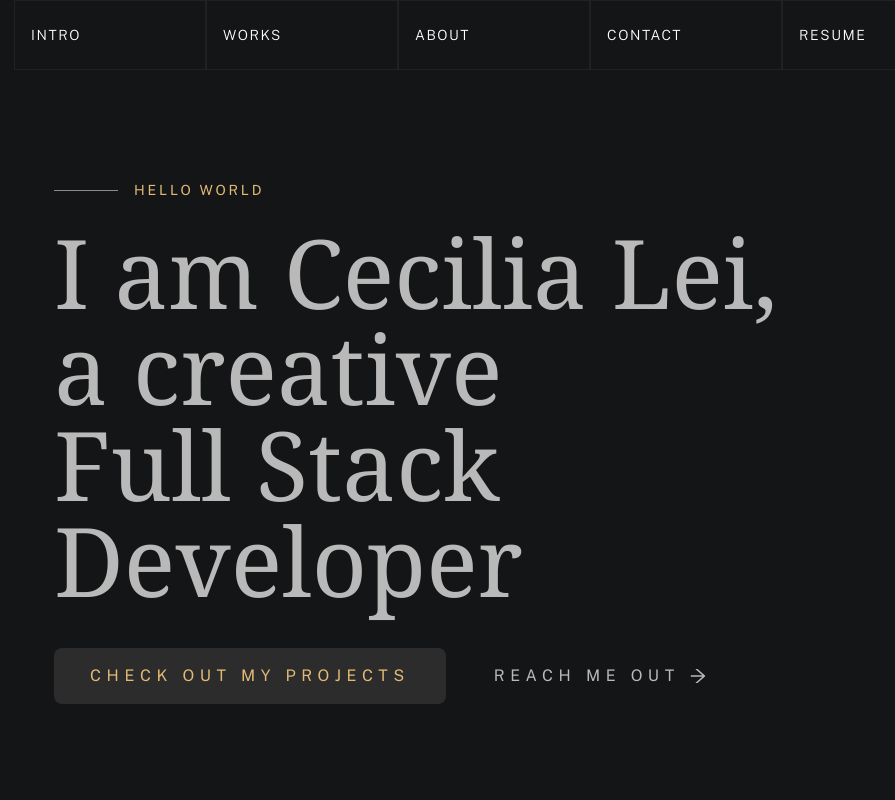
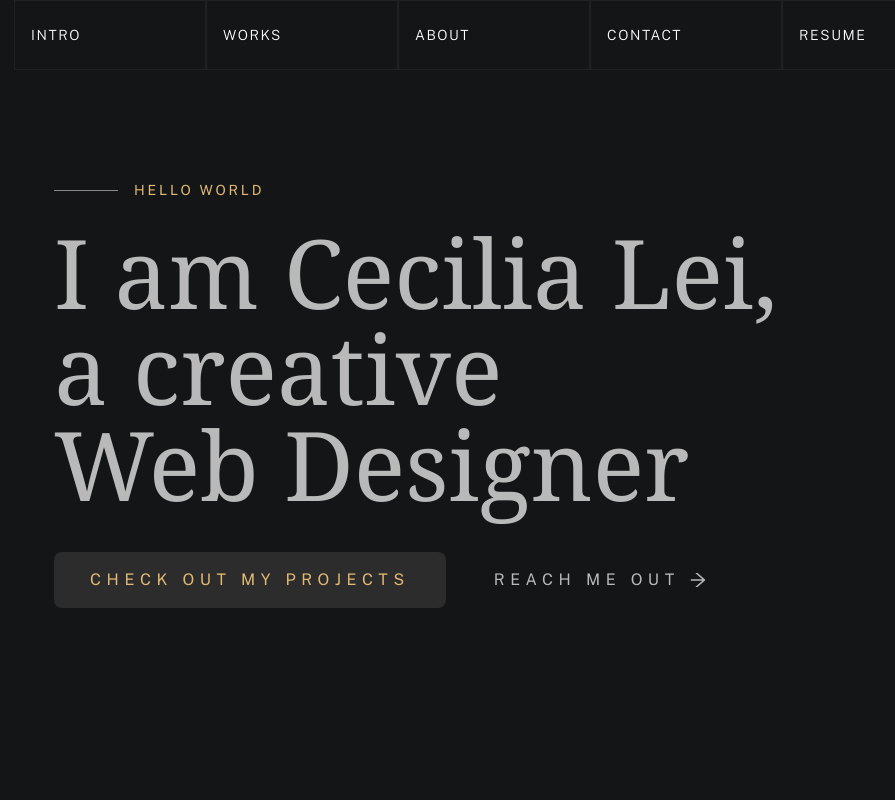
Before and after one commit to Cecilia0109/MyPortfolio, a Next.js app: page / in a window 1280 px wide. Shown: the top 800 px of the page, without its empty margins (186-1081 px from the left). Built offline with nearby package versions, Linux system fonts and the light colour scheme.

Commit message:
update banner message

```diff
--- a/components/Hero/Banner.tsx
+++ b/components/Hero/Banner.tsx
@@ -13,7 +13,7 @@ const Banner = () => {
     <div className="pt-[22.5vh] max-w-[1400px]">
       <h3 className="heading before:headingBefore">HELLO WORLD</h3>
       <h1 className="text-[#B9B9B9] headingPrimary">
-        I am Cecilia Lei, <br /> a creative <br /> Full Stack Developer
+        I am Cecilia Lei, <br /> a creative <br /> Web Designer
       </h1>
       <div className="flex mt-10 gap-5 lg:gap-10  flex-col md:flex-row">
         <Link href="#works" className="btn">
```
